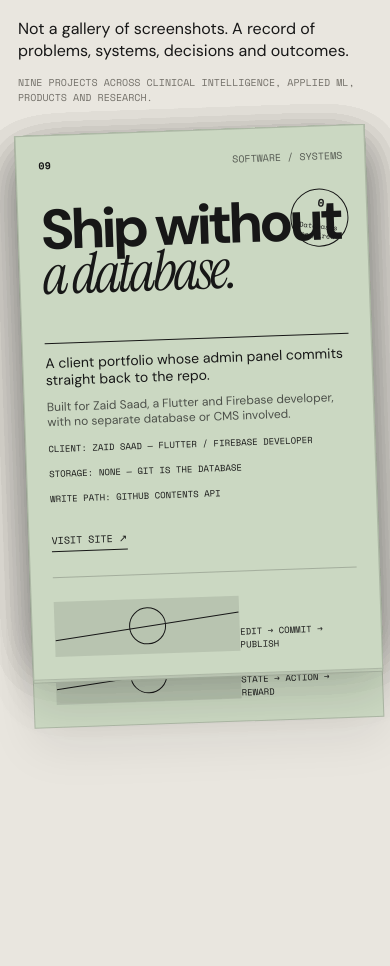
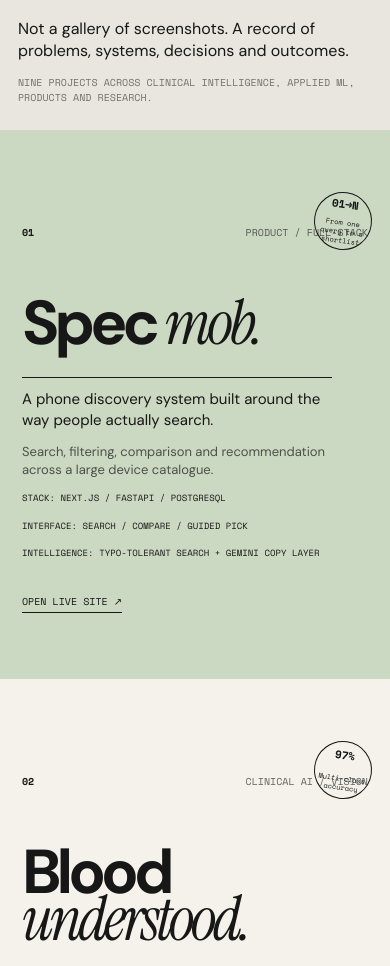
Before and after one commit to RYANX9/ahmedmessaad, a Next.js app: page / in a window 390 px wide. Shown: the part 1031-1997 px from the top of the page. Built offline with nearby package versions, Linux system fonts and the light colour scheme.

Commit message:
Update globals.css

```diff
--- a/app/globals.css
+++ b/app/globals.css
@@ -81,14 +81,18 @@
 .hero-bottom span{font:10px "Space Mono",monospace;text-transform:uppercase}
 .hero-bottom p{max-width:390px;margin:0;font-size:16px;line-height:1.2;letter-spacing:-.02em}
 
-/* THE STRANGE PART:
-   Each project is a physical-looking photograph/contact-sheet card.
-   They are NOT sections stacked in normal document flow.
-*/
+/* Each project is a full-bleed section, pinned via position:sticky.
+   Every .stack-item is an oversized runway (170vh); the negative
+   margin-top on each following item pulls its runway up into the
+   tail of the previous one's, so the incoming section locks into
+   place while the outgoing one is still pinned underneath. Pure
+   scroll-linked CSS — no transition, no JS — so it tracks the
+   scroll input exactly in both directions. */
 .gallery{
-  padding:12vh var(--pad) 16vh;
+  padding:0 0 16vh;
 }
 .gallery-head{
+  padding:12vh var(--pad) 0;
   margin-bottom:35px;
   max-width:760px;
 }
@@ -110,54 +114,65 @@
   color:var(--muted);
 }
 
-.deck{
+.deck{position:static}
+.stack-item{
   position:relative;
-  height:clamp(680px,78vh,930px);
-  perspective:1400px;
+  height:170vh;
 }
+.stack-item + .stack-item{margin-top:-100vh}
 .card{
+  position:sticky;
+  top:0;
+  min-height:100vh;
+  padding:130px var(--pad) 50px;
+  background:var(--paper);
+  display:flex;flex-direction:column;
+  gap:clamp(40px,6vh,90px);
+  cursor:default;
+  overflow:hidden;
+}
+.card::before{
+  content:attr(data-index);
   position:absolute;
-  width:min(62vw,820px);
-  min-height:500px;
-  padding:22px;
-  background:var(--paper);
-  border:1px solid rgba(23,23,23,.16);
-  box-shadow:0 18px 50px rgba(23,23,23,.08);
-  transform-origin:center 30%;
-  transition:transform .75s cubic-bezier(.2,.8,.2,1),box-shadow .4s,filter .4s;
-  cursor:default;
+  right:clamp(10px,3vw,40px);
+  bottom:clamp(-60px,-6vw,-20px);
+  font-size:clamp(200px,30vw,440px);
+  font-weight:900;
+  line-height:1;
+  letter-spacing:-.05em;
+  color:var(--ink);
+  opacity:.05;
+  pointer-events:none;
 }
-.card:nth-child(1){left:2%;top:4%;transform:rotate(-3deg);background:var(--sage)}
-.card:nth-child(2){left:18%;top:10%;transform:rotate(2.5deg);background:var(--paper)}
-.card:nth-child(3){left:31%;top:2%;transform:rotate(-1.5deg);background:var(--blue)}
-.card:nth-child(4){left:12%;top:24%;transform:rotate(4deg);background:var(--peach)}
-.card:nth-child(5){left:39%;top:26%;transform:rotate(-4deg);background:var(--paper)}
-.card:nth-child(6){left:23%;top:43%;transform:rotate(1.5deg);background:var(--lilac)}
-.card:nth-child(7){left:48%;top:43%;transform:rotate(5deg);background:var(--yellow)}
-.card:nth-child(8){left:8%;top:58%;transform:rotate(-2deg);background:var(--paper)}
-.card:nth-child(9){left:37%;top:61%;transform:rotate(3deg);background:var(--sage)}
-
-.card:hover{
-  z-index:30!important;
-  transform:translateY(-16px) rotate(0deg) scale(1.015)!important;
-  box-shadow:0 30px 80px rgba(23,23,23,.16);
-}
+.stack-item:nth-child(1) .card{background:var(--sage)}
+.stack-item:nth-child(2) .card{background:var(--paper)}
+.stack-item:nth-child(3) .card{background:var(--blue)}
+.stack-item:nth-child(4) .card{background:var(--peach)}
+.stack-item:nth-child(5) .card{background:var(--paper)}
+.stack-item:nth-child(6) .card{background:var(--lilac)}
+.stack-item:nth-child(7) .card{background:var(--yellow)}
+.stack-item:nth-child(8) .card{background:var(--paper)}
+.stack-item:nth-child(9) .card{background:var(--sage)}
 
 .card-top{
   display:flex;justify-content:space-between;
   align-items:center;margin-bottom:35px;
   font:10px "Space Mono",monospace;text-transform:uppercase;
+  max-width:1400px;width:100%;margin-left:auto;margin-right:auto;
+  position:relative;z-index:1;
 }
 .card-number{font-weight:700}
 .card-kind{opacity:.65}
 
 .card-main{
   display:grid;grid-template-columns:1fr 34%;
-  gap:35px;align-items:end;min-height:370px;
+  gap:35px;align-items:start;
+  max-width:1400px;width:100%;margin:0 auto;
+  position:relative;z-index:1;
 }
 .card h3{
-  font-size:clamp(48px,6vw,90px);
-  line-height:.8;letter-spacing:-.07em;
+  font-size:clamp(54px,9vw,140px);
+  line-height:.76;letter-spacing:-.08em;
   margin:0;max-width:8ch;
 }
 .card h3 em{
@@ -167,11 +182,11 @@
 .card-info{
   border-top:1px solid currentColor;
   padding-top:11px;
-  font-size:14px;line-height:1.25;
+  font-size:15px;line-height:1.4;
 }
-.card-info p{margin:0 0 10px}
+.card-info p{margin:0 0 12px}
 .card-extra{
-  margin:0 0 16px;font-size:12px;line-height:1.3;opacity:.7;
+  margin:0 0 18px;font-size:13px;line-height:1.35;opacity:.7;
 }
 .card-meta{
   font:9px "Space Mono",monospace;
@@ -179,7 +194,7 @@
   margin:0 0 4px;
 }
 .card-link{
-  display:inline-block;margin-top:16px;
+  display:inline-block;margin-top:22px;
   font:10px "Space Mono",monospace;
   text-transform:uppercase;
   border-bottom:1px solid currentColor;
@@ -187,10 +202,12 @@
 }
 
 .card-photo{
-  height:120px;margin-top:25px;
+  height:120px;margin-top:auto;
+  max-width:1400px;width:100%;margin-left:auto;margin-right:auto;
   border-top:1px solid rgba(23,23,23,.22);
   display:flex;align-items:end;justify-content:space-between;
   font:9px "Space Mono",monospace;text-transform:uppercase;
+  position:relative;z-index:1;
 }
 .card-photo .mark{
   width:65%;height:55px;
@@ -214,6 +231,7 @@
   border-radius:50%;display:grid;place-items:center;
   font:8px "Space Mono",monospace;text-align:center;
   transform:rotate(8deg);line-height:1.3;
+  z-index:2;
 }
 .stamp b{display:block;font-size:11px}
 
@@ -274,7 +292,7 @@
 }
 
 @media(max-width:760px){
-  .top{padding:13px 16px;background:rgba(233,230,223,.9);backdrop-filter:blur(8px)}
+  .top{padding:13px 16px;background:rgba(233,230,223,.9);backdrop-filter:blur(8px);transform:translateZ(0)}
   .nav{gap:11px;font-size:9px}
   .hero{padding:100px 18px 30px}
   .hero-top{display:block}
@@ -283,25 +301,15 @@
   .hero-method{margin-top:30px}
   .hero-bottom{display:block}.hero-bottom p{margin-top:18px;max-width:300px}
 
-  .gallery{padding:70px 18px 100px}
-  .gallery-head{margin-bottom:25px}.gallery-head h2{font-size:55px}
-  .deck{height:1550px}
-  .card,.card:nth-child(n){
-    width:calc(100% - 4px);min-height:470px;
-    left:2px;top:auto;
-    transform:none;
-  }
-  .card:nth-child(1){top:0;transform:rotate(-2deg)}
-  .card:nth-child(2){top:155px;transform:rotate(1.8deg)}
-  .card:nth-child(3){top:310px;transform:rotate(-1.5deg)}
-  .card:nth-child(4){top:465px;transform:rotate(2deg)}
-  .card:nth-child(5){top:620px;transform:rotate(-2deg)}
-  .card:nth-child(6){top:775px;transform:rotate(1.5deg)}
-  .card:nth-child(7){top:930px;transform:rotate(-1.8deg)}
-  .card:nth-child(8){top:1085px;transform:rotate(1.4deg)}
-  .card:nth-child(9){top:1240px;transform:rotate(-1.5deg)}
-  .card-main{display:block;min-height:310px}
-  .card h3{font-size:56px;margin-bottom:45px}
+  .gallery{padding:70px 0 100px}
+  .gallery-head{margin-bottom:25px;padding:0 18px}.gallery-head h2{font-size:55px}
+  .stack-item{height:150vh}
+  .stack-item + .stack-item{margin-top:-85vh}
+  .card{padding:95px 18px 40px;min-height:85vh;gap:24px}
+  .card::before{font-size:140px;bottom:-24px;right:-4px}
+  .card-top,.card-main,.card-photo{padding:0 4px}
+  .card-main{display:block}
+  .card h3{font-size:62px;margin-bottom:30px}
   .card-info{max-width:310px}
   .card-photo{height:80px}
   .stamp{top:62px;right:18px;width:58px;height:58px;font-size:7px}
@@ -320,9 +328,4 @@
   .contact-bottom{display:block}.contact-links{margin-top:14px;gap:12px}
   .contact-footer-right{text-align:left;margin-top:14px}
 }
-@media(min-width:761px){
-  .card:nth-child(1){z-index:1}.card:nth-child(2){z-index:2}.card:nth-child(3){z-index:3}
-  .card:nth-child(4){z-index:4}.card:nth-child(5){z-index:5}.card:nth-child(6){z-index:6}
-  .card:nth-child(7){z-index:7}.card:nth-child(8){z-index:8}.card:nth-child(9){z-index:9}
-}
-@media(prefers-reduced-motion:reduce){html{scroll-behavior:auto}.card{transition:none}}
+@media(prefers-reduced-motion:reduce){html{scroll-behavior:auto}}
```
